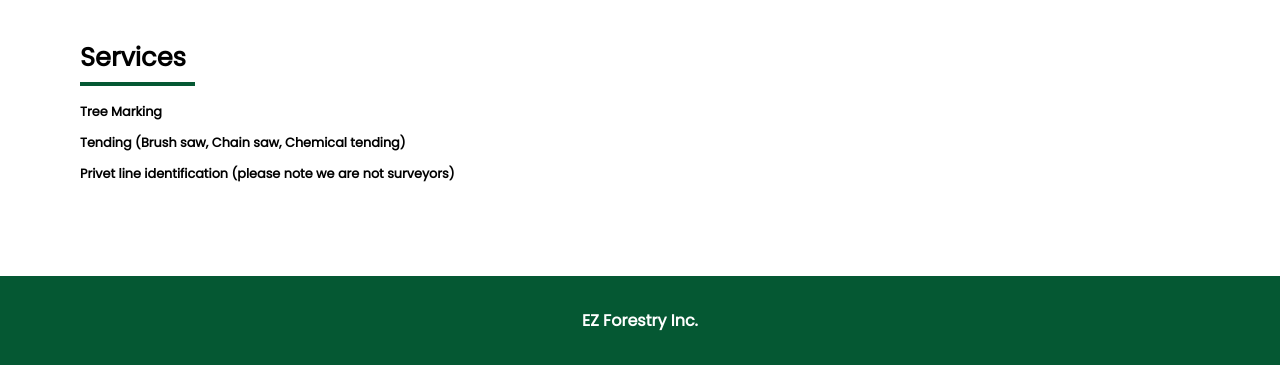
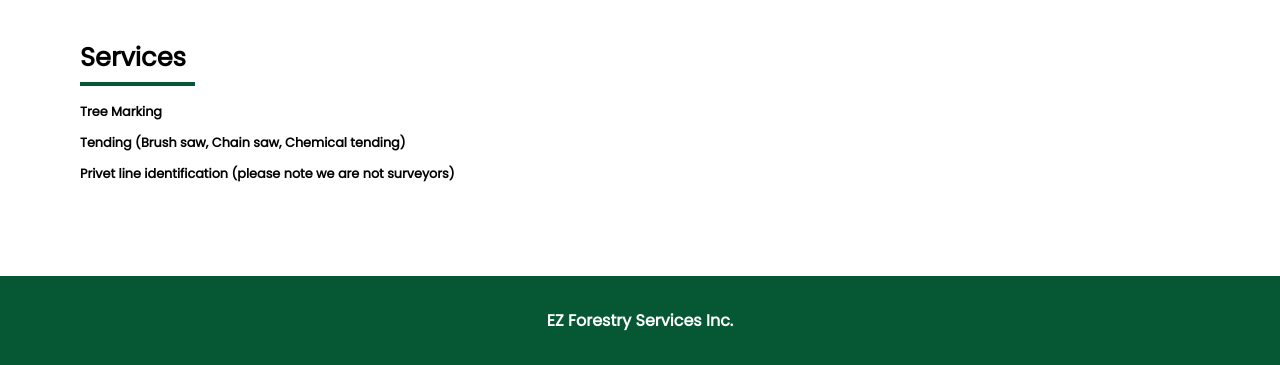
Before and after one commit to EZForestry/EZForestry.github.io, a plain HTML site: page index.html in a window 1280 px wide. Shown: the part 782-1147 px from the top of the page. Drawn offline with nearby package versions, Linux system fonts and the light colour scheme.

Commit message:
Name Fix

```diff
--- a/index.html
+++ b/index.html
@@ -78,7 +78,7 @@
     </div>
     <footer class="footer">
         <div>
-          EZ Forestry Inc.
+          EZ Forestry Services Inc.
         </div>
     </footer>
     <script src="index.js" type="text/javascript"></script>
```
